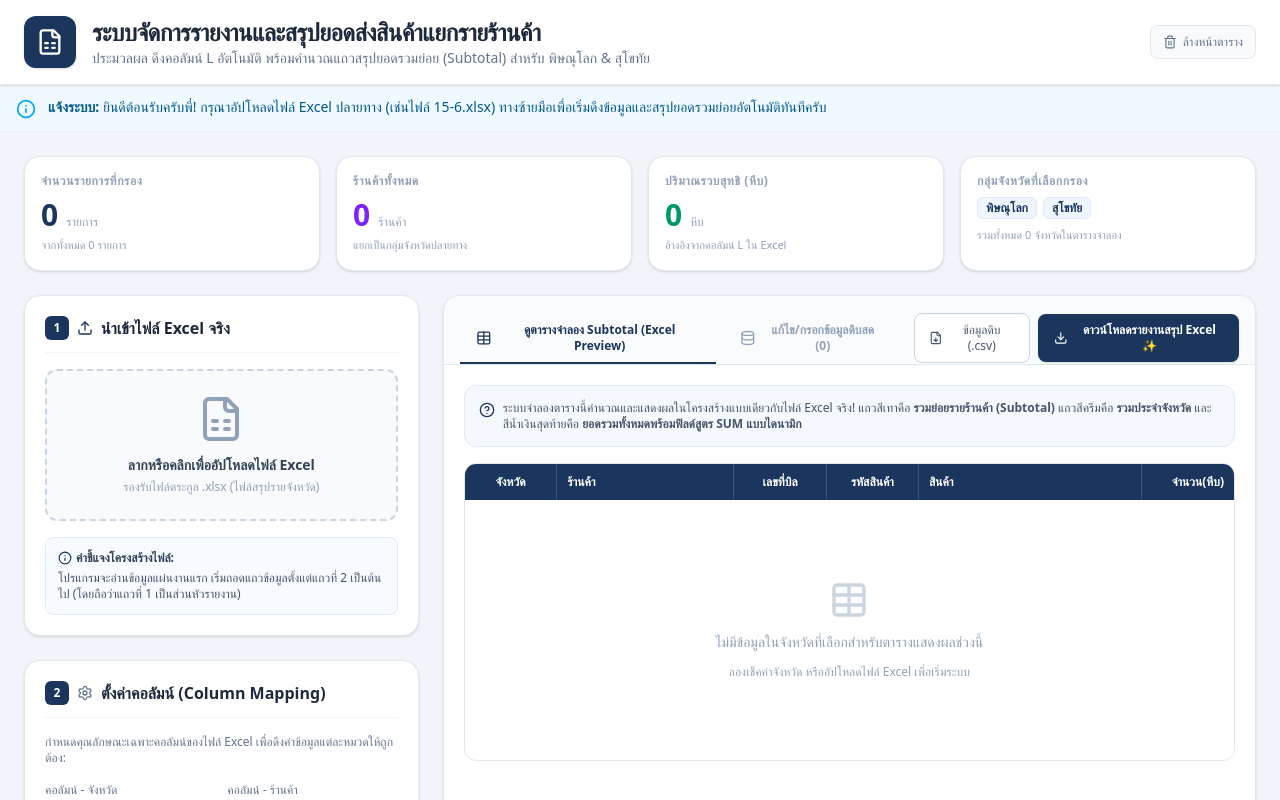
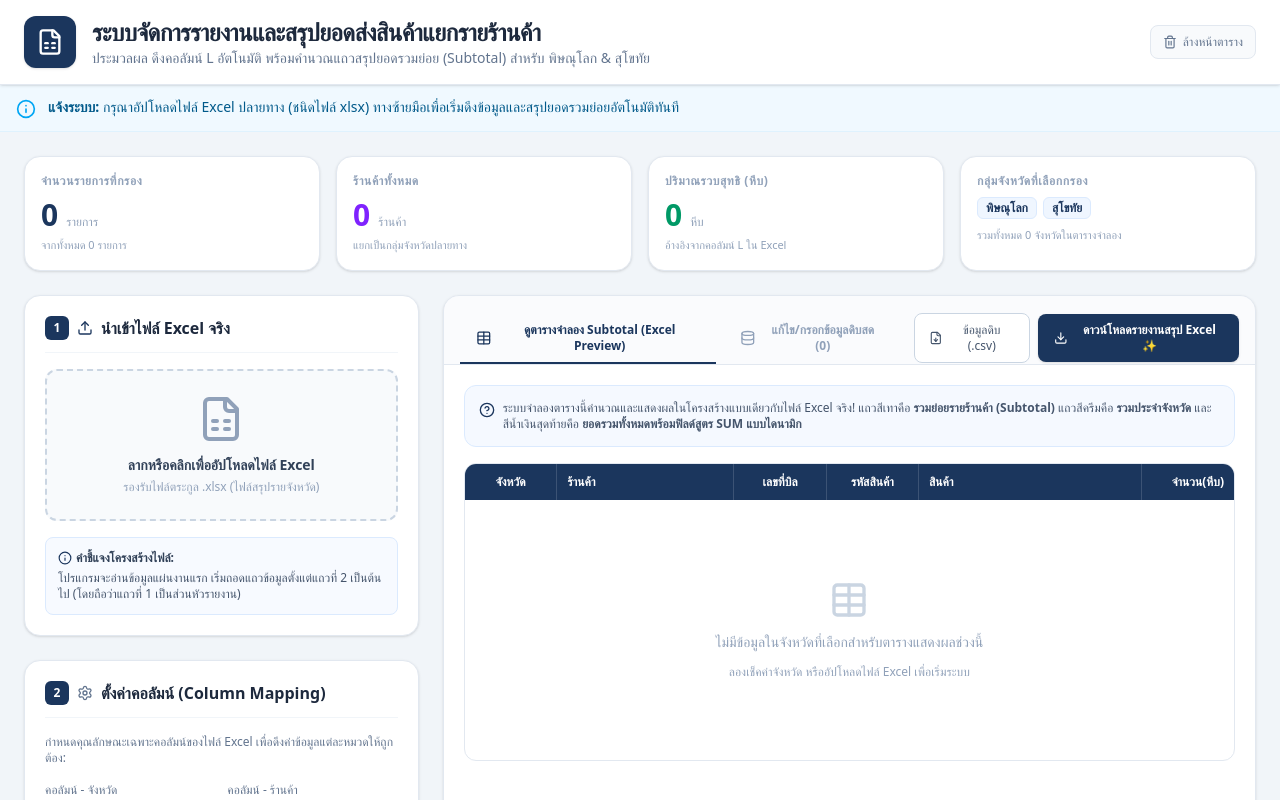
Before and after one commit to Paweewat27051981/excel-report-summarizer, a React (Vite) app: page / in a window 1280 px wide. Shown: the top 800 px of the page. Built offline with nearby package versions, Linux system fonts and the light colour scheme; a web font is replaced by a local one.

Commit message:
Update welcome feedback message

```diff
--- a/src/App.tsx
+++ b/src/App.tsx
@@ -111,7 +111,7 @@ export default function App() {
 
   const [feedback, setFeedback] = useState<{ type: 'success' | 'error' | 'info'; message: string } | null>({
     type: 'info',
-    message: 'ยินดีต้อนรับครับพี่! กรุณาอัปโหลดไฟล์ Excel ปลายทาง (เช่นไฟล์ 15-6.xlsx) ทางซ้ายมือเพื่อเริ่มดึงข้อมูลและสรุปยอดรวมย่อยอัตโนมัติทันทีครับ'
+    message: 'กรุณาอัปโหลดไฟล์ Excel ปลายทาง (ชนิดไฟล์ xlsx) ทางซ้ายมือเพื่อเริ่มดึงข้อมูลและสรุปยอดรวมย่อยอัตโนมัติทันที'
   });
 
   // For adding new row in the editor
@@ -538,8 +538,8 @@ export default function App() {
       {/* SYSTEM FEEDBACK NOTIFICATION BAR */}
       {feedback && (
         <div className={`border-b py-3 px-4 ${feedback.type === 'error' ? 'bg-rose-50 border-rose-100'
-            : feedback.type === 'success' ? 'bg-emerald-50 border-emerald-100'
-              : 'bg-sky-50 border-sky-100'
+          : feedback.type === 'success' ? 'bg-emerald-50 border-emerald-100'
+            : 'bg-sky-50 border-sky-100'
           }`}>
           <div className="max-w-7xl mx-auto flex items-start gap-3">
             {feedback.type === 'success' && <CheckCircle className="w-5 h-5 text-emerald-500 shrink-0 mt-0.5" id="feedback-success" />}
```
